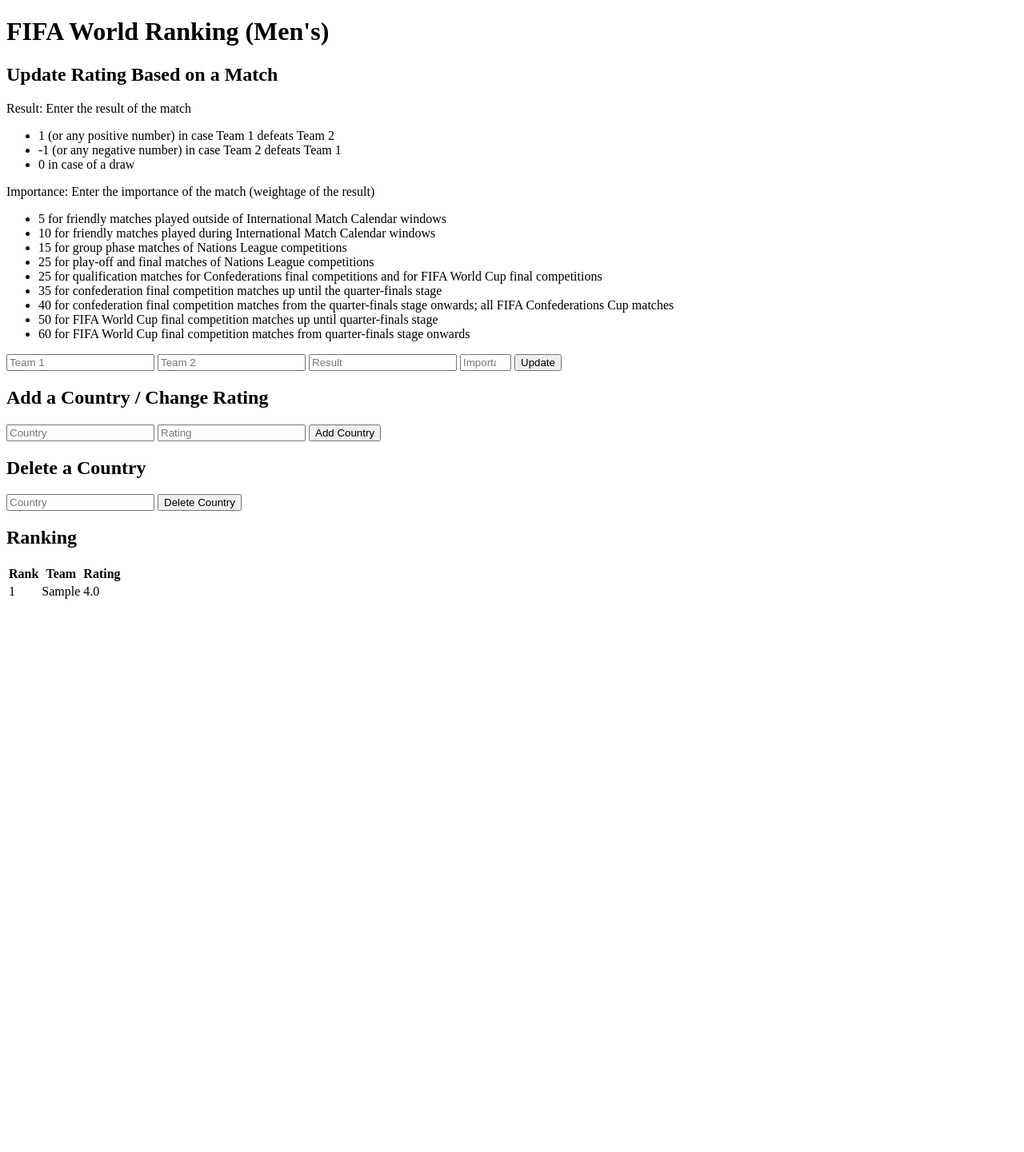
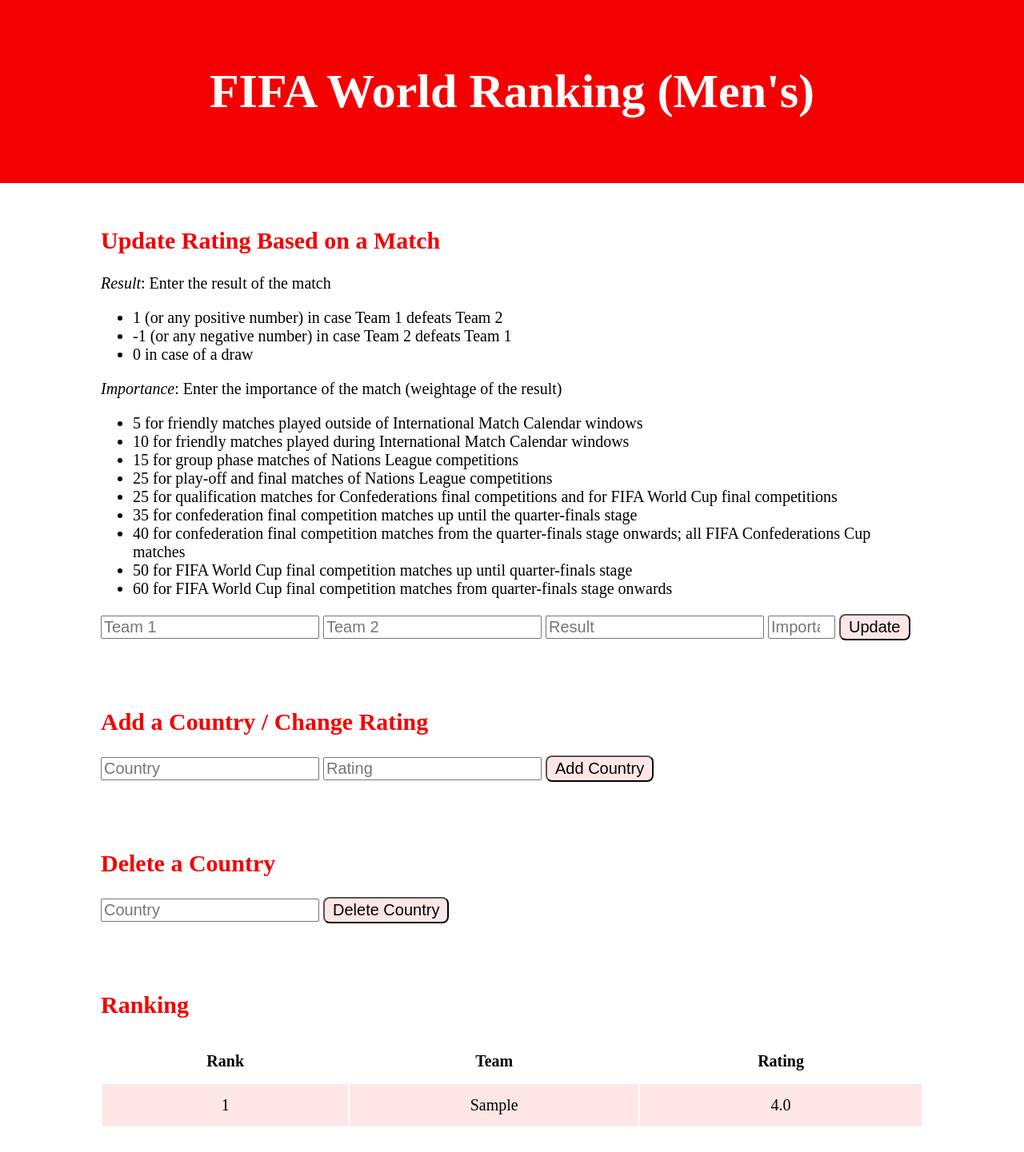
Before and after one commit to Ankit-Saha-2003/FIFA-Rankings, a Flask app: page / in a window 1280 px wide. Shown: the whole page at 80% size. Before the commit the page ends 749 px from the top, so only its background shows below. Run offline with Flask 2, Linux system fonts and the light colour scheme; tables that the repository leaves empty hold one stand-in row (values such as "Sample post"); parts of the project's set-up code (start-up, migrations or seed data) failed here and were passed over.

Commit message:
Added CSS stylesheet
Changes in index.html seem to be rather huge only because the indentation was changed

```diff
--- /dev/null
+++ b/static/styles.css
@@ -0,0 +1,58 @@
+body {
+    text-align: left;
+    margin: 0;
+    font-size: 20px;
+}
+
+.header {
+    text-align: center;
+    background-color: #f40002;
+    color: #ffffff;
+    padding: 40px;
+}
+
+h1 {
+    font-size: 60px;
+}
+
+h2 {
+    font-size: 30px;
+    color: #f40002;
+}
+
+.container {
+    text-align: left;
+    width: 85%;
+    margin-left: auto;
+    margin-right: auto;
+}
+
+.section {
+    padding: 30px;
+}
+
+input[type="text"], input[type="number"] {
+    font-size: 20px;
+}
+
+input[type="submit"] {
+    text-align: center;
+    background-color: #ffe6e6;
+    font-size: 20px;
+    border-radius: 8px;
+    padding: 3px 10px 3px;
+}
+
+table {
+    width: 100%;
+}
+
+table th, table td {
+    text-align: center;
+    vertical-align: middle;
+    padding: 15px;
+}
+
+tbody tr:nth-of-type(odd) {
+    background-color: #ffe6e6
+}
--- a/templates/index.html
+++ b/templates/index.html
@@ -2,23 +2,25 @@
 
 <html lang="en">
     <head>
+        <link href="/static/styles.css" rel="stylesheet">
         <title>FIFA Ranking</title>
     </head>
     <body>
-        <div>
+        <div class="header">
             <h1>FIFA World Ranking (Men's)</h1>
         </div>
-        <div>
+        <div class="container">
+            <div class="section">
                 <h2>Update Rating Based on a Match</h2>
 
-            Result: Enter the result of the match
+                <em>Result</em>: Enter the result of the match
                 <ul>
                     <li>1 (or any positive number) in case Team 1 defeats Team 2</li>
                     <li>-1 (or any negative number) in case Team 2 defeats Team 1</li>
                     <li>0 in case of a draw</li>
                 </ul>
 
-            Importance: Enter the importance of the match (weightage of the result)
+                <em>Importance</em>: Enter the importance of the match (weightage of the result)
                 <ul>
                     <li>5 for friendly matches played outside of International Match Calendar windows</li>
                     <li>10 for friendly matches played during International Match Calendar windows</li>
@@ -39,7 +41,7 @@
                     <input type="submit" value="Update">
                 </form>
             </div>
-        <div>
+            <div class="section">
                 <h2>Add a Country / Change Rating</h2>
                 <form action="/" method="post">
                     <input autocomplete="off" name="team" placeholder="Country" type="text">
@@ -47,14 +49,14 @@
                     <input type="submit" value="Add Country">
                 </form>
             </div>
-        <div>
+            <div class="section">
                 <h2>Delete a Country</h2>
                 <form action="/" method="post">
                     <input autocomplete="off" name="delete" placeholder="Country" type="text">
                     <input type="submit" value="Delete Country">
                 </form>
             </div>
-        <div>
+            <div class="section">
                 <h2>Ranking</h2>
                 <table>
                     <thead>
@@ -75,5 +77,6 @@
                     </tbody>
                 </table>
             </div>
+        </div>
     </body>
 </html>
```
Also changed, not shown: rankings.db. Lines whose indentation alone changed are shown as unchanged.
